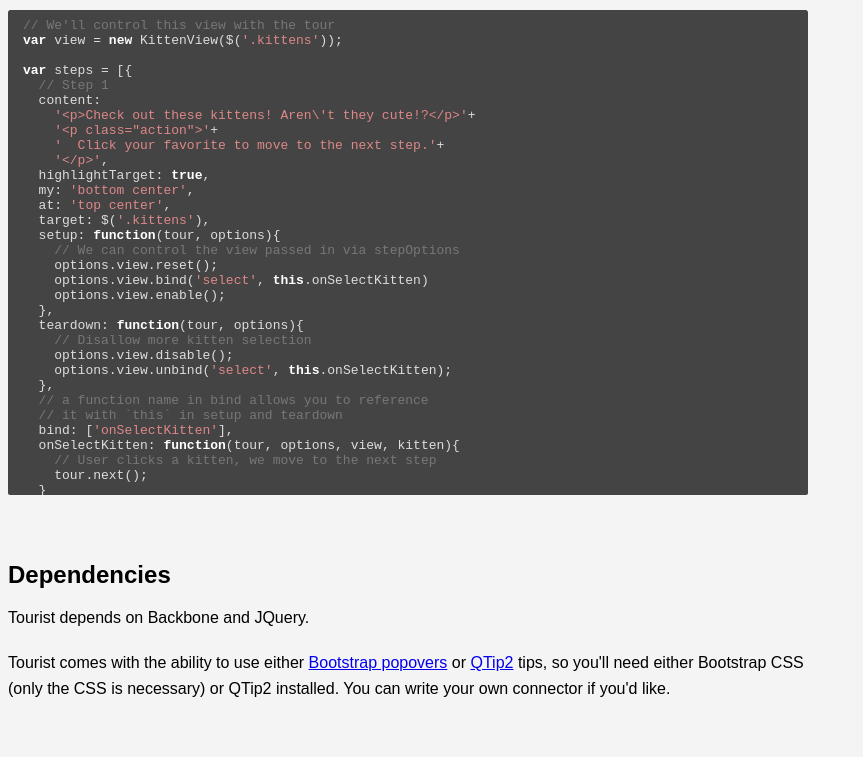
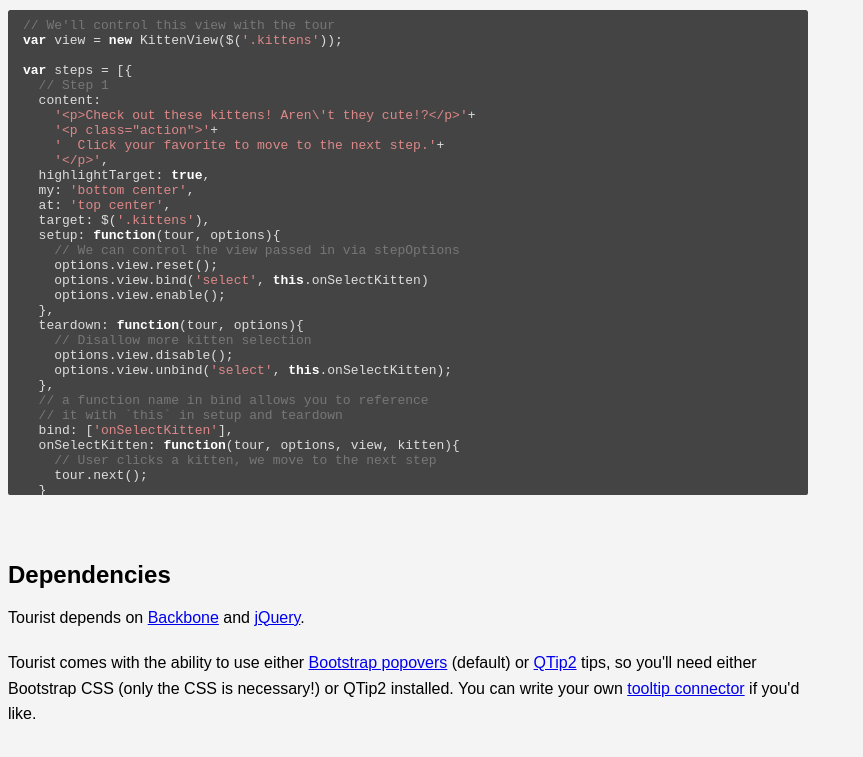
Before and after one commit to easelinc/tourist, a website: page examples/demo.html in a window 1280 px wide. Shown: the part 1803-2560 px from the top of the page, without its empty margins (0-863 px from the left). Drawn offline with Linux system fonts and the light colour scheme; some icons are missing.

Commit message:
add links

```diff
--- a/examples/demo.html
+++ b/examples/demo.html
@@ -298,8 +298,8 @@
 
     <section>
       <h2>Dependencies</h2>
-      <p>Tourist depends on Backbone and JQuery.</p>
-      <p>Tourist comes with the ability to use either <a href="http://twitter.github.io/bootstrap/javascript.html#popovers">Bootstrap popovers</a> or <a href="http://craigsworks.com/projects/qtip2/">QTip2</a> tips, so you'll need either Bootstrap CSS (only the CSS is necessary) or QTip2 installed. You can write your own connector if you'd like.</p>
+      <p>Tourist depends on <a href="http://backbonejs.org/">Backbone</a> and <a href="http://jquery.com/">jQuery</a>.</p>
+      <p>Tourist comes with the ability to use either <a href="http://twitter.github.io/bootstrap/javascript.html#popovers">Bootstrap popovers</a> (default) or <a href="http://craigsworks.com/projects/qtip2/">QTip2</a> tips, so you'll need either Bootstrap CSS (only the CSS is necessary!) or QTip2 installed. You can write your own <a href="https://github.com/easelinc/tourist/blob/master/src/tip/simple.coffee">tooltip connector</a> if you'd like.</p>
     </section>
 
   </div>
```
